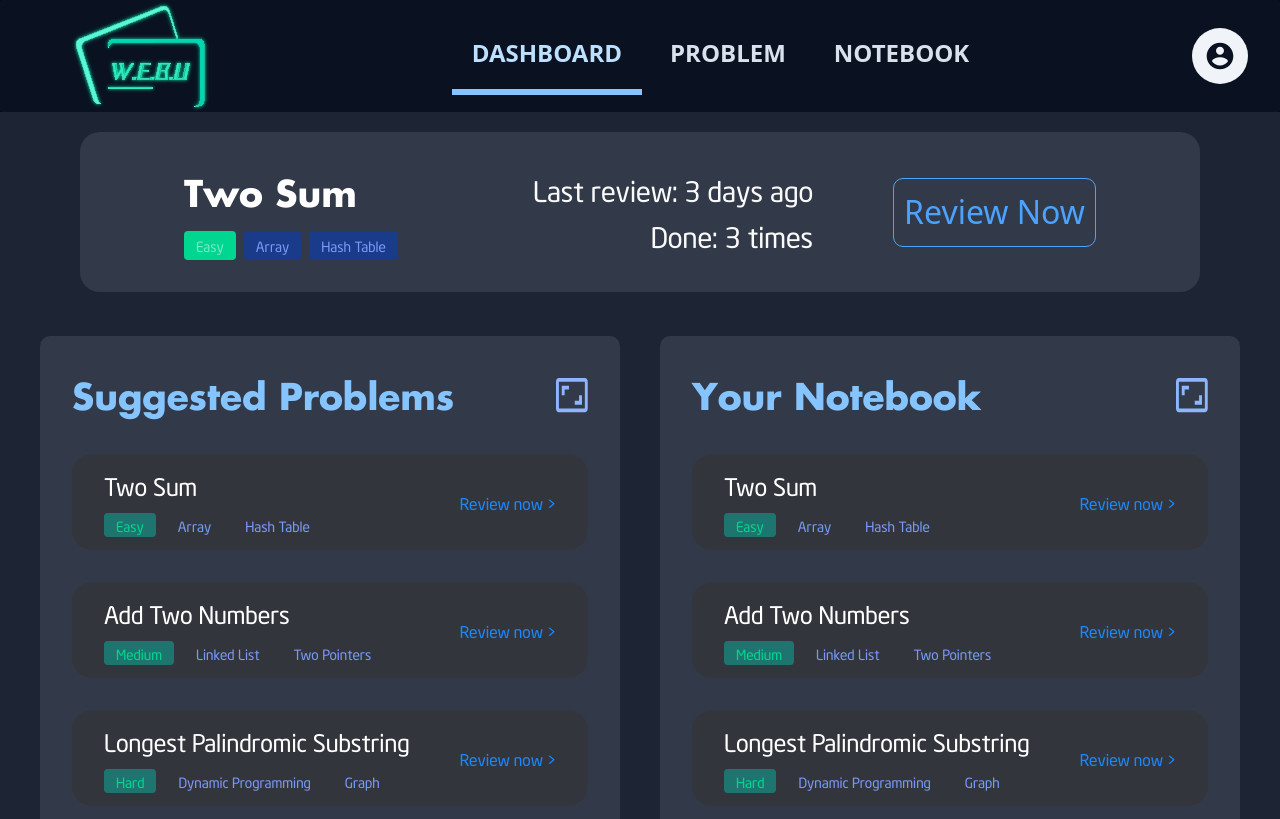
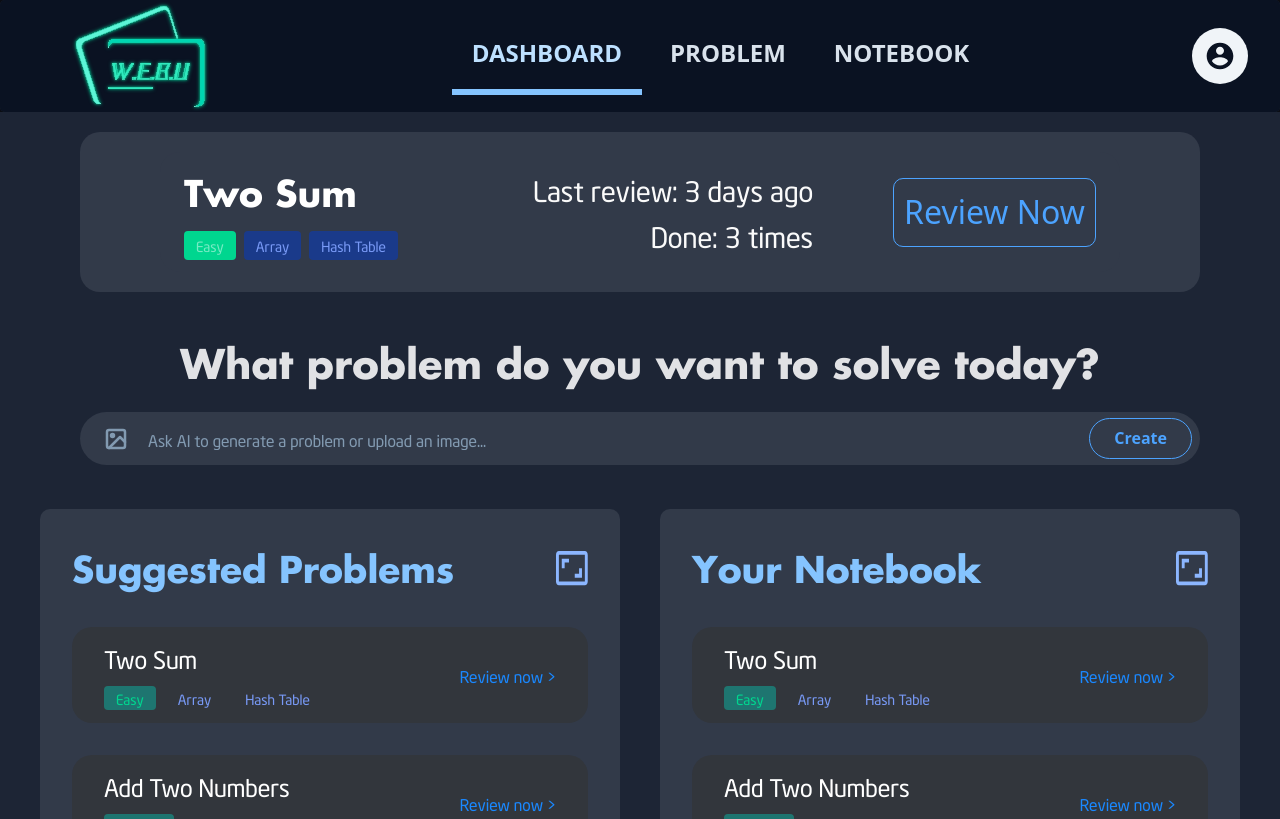
Before and after one commit to vohoangloc-32/WEBU, a React (Vite) app: page /dashboard in a window 1280 px wide. Shown: the top 819 px of the page. Built offline with nearby package versions, Linux system fonts and the light colour scheme.

Commit message:
feat: add Generate Problem component

```diff
--- /dev/null
+++ b/src/components/dashboard/GenerateProblem.tsx
@@ -0,0 +1,124 @@
+import React, { useRef, useState } from 'react';
+import { Button } from '@/components/ui/Button';
+
+interface GenerateProblemProps {
+  // Callback trả ra text prompt và file ảnh để m dễ dàng gọi API ở trang cha
+  onGenerate?: (prompt: string, imageFile: File | null) => void;
+  isProcessing?: boolean;
+}
+
+export function GenerateProblem({
+  onGenerate,
+  isProcessing = false,
+}: GenerateProblemProps) {
+  const [prompt, setPrompt] = useState('');
+  const [selectedImage, setSelectedImage] = useState<File | null>(null);
+  const [imagePreview, setImagePreview] = useState<string | null>(null);
+
+  // Dùng ref để kích hoạt thẻ input file ẩn khi click vào icon ảnh
+  const fileInputRef = useRef<HTMLInputElement>(null);
+
+  const handleImageIconClick = () => {
+    fileInputRef.current?.click();
+  };
+
+  const handleFileChange = (e: React.ChangeEvent<HTMLInputElement>) => {
+    const file = e.target.files?.[0];
+    if (file) {
+      setSelectedImage(file);
+      // Tạo URL xem trước ảnh tạm thời
+      setImagePreview(URL.createObjectURL(file));
+    }
+  };
+
+  const handleRemoveImage = () => {
+    setSelectedImage(null);
+    setImagePreview(null);
+    if (fileInputRef.current) fileInputRef.current.value = '';
+  };
+
+  const handleCreate = () => {
+    // Không gõ prompt cũng không up ảnh thì không làm gì cả
+    if (!prompt.trim() && !selectedImage) return;
+
+    if (onGenerate) {
+      onGenerate(prompt, selectedImage);
+    } else {
+      console.log('Dữ liệu gửi đi:', { prompt, selectedImage });
+    }
+  };
+
+  return (
+    <div className="w-full flex flex-col gap-3">
+      <input
+        type="file"
+        ref={fileInputRef}
+        onChange={handleFileChange}
+        accept="image/*"
+        className="hidden"
+      />
+
+      <div className="w-full bg-tonal-a20 rounded-full pl-5 pr-2 py-1.5 flex items-center justify-between gap-3 transition-all duration-200">
+        <div className="flex items-center gap-4 flex-1">
+          <button
+            type="button"
+            onClick={handleImageIconClick}
+            className={`transition-colors cursor-pointer p-1 rounded ${selectedImage ? 'text-secondary-a70' : 'text-neutral-a400 hover:text-neutral-a200'}`}
+            title="Upload hình ảnh đề bài"
+          >
+            <svg
+              width="24"
+              height="24"
+              viewBox="0 0 24 24"
+              fill="none"
+              stroke="currentColor"
+              strokeWidth="2.5"
+              strokeLinecap="round"
+              strokeLinejoin="round"
+            >
+              <rect x="3" y="3" width="18" height="18" rx="2" ry="2" />
+              <circle cx="8.5" cy="8.5" r="1.5" fill="currentColor" />
+              <polyline points="21 15 16 10 5 21" />
+            </svg>
+          </button>
+
+          <input
+            type="text"
+            value={prompt}
+            onChange={(e) => setPrompt(e.target.value)}
+            placeholder="Ask AI to generate a problem or upload an image..."
+            className="w-full bg-transparent p7 text-white placeholder-neutral-a400 placeholder:p7 focus:outline-none"
+            onKeyDown={(e) => e.key === 'Enter' && handleCreate()}
+          />
+        </div>
+
+        <Button
+          type="button"
+          isProcessing={isProcessing}
+          className="w-auto px-6 py-2 rounded-full h7"
+          onClick={handleCreate}
+        >
+          Create
+        </Button>
+      </div>
+
+      {imagePreview && (
+        <div className="w-full flex justify-start pl-2">
+          <div className="relative bg-tonal-a10 pl-3 pr-8 py-1 rounded-full flex items-center gap-2 border border-secondary-a70/20 text-xs text-neutral-a300">
+            <span className="text-secondary-a70 font-bold">✓</span>
+            <span className="truncate font-mono">{selectedImage?.name}</span>
+            <button
+              type="button"
+              onClick={handleRemoveImage}
+              className="absolute right-2 top-1/2 -translate-y-1/2 text-neutral-a400 hover:text-danger-a10 text-sm font-bold cursor-pointer transition-colors"
+            >
+              ×
+            </button>
+          </div>
+        </div>
+      )}
+    </div>
+  );
+}
+
+export default GenerateProblem;
--- a/src/pages/Dashboard.tsx
+++ b/src/pages/Dashboard.tsx
@@ -2,6 +2,7 @@ import { useNavigate } from 'react-router-dom';
 import { Suggest } from '@/components/dashboard/Suggest';
 import { MainNavigation } from '@/components/ui/MainNavigation';
 import { Review } from '@/components/ui/Review';
+import { GenerateProblem } from '@/components/dashboard/GenerateProblem';
 
 export const Dashboard = (): JSX.Element => {
   const navigate = useNavigate();
@@ -14,6 +15,23 @@ export const Dashboard = (): JSX.Element => {
       <div className="w-full min-h-screen bg-tonal-a10 px-20 py-5 flex flex-col justify-between items-stretch overflow-hidden select-none gap-10">
         <div className="w-full h-40 relative bg-tonal-a20 rounded-[20px] overflow-hidden px-20 py-5 flex flex-col justify-between items-stretch gap-10">
           <Review />
+        </div>
+        <div>
+          <h1 className="h1 text-center">
+            What problem do you want to solve today?
+          </h1>
+          <div className="w-full flex justify-center items-center mt-5">
+            <GenerateProblem
+              onGenerate={(prompt, imageFile) => {
+                console.log('Prompt:', prompt);
+                console.log('Image File:', imageFile);
+                // Navigate to the problem creation page with the prompt and image file
+                navigate('/create-problem', {
+                  state: { prompt, imageFile },
+                });
+              }}
+            />
+          </div>
         </div>
         <div className="self-stretch flex-1 flex flex-row justify-center items-center py-1 gap-10">
           <div>
```
